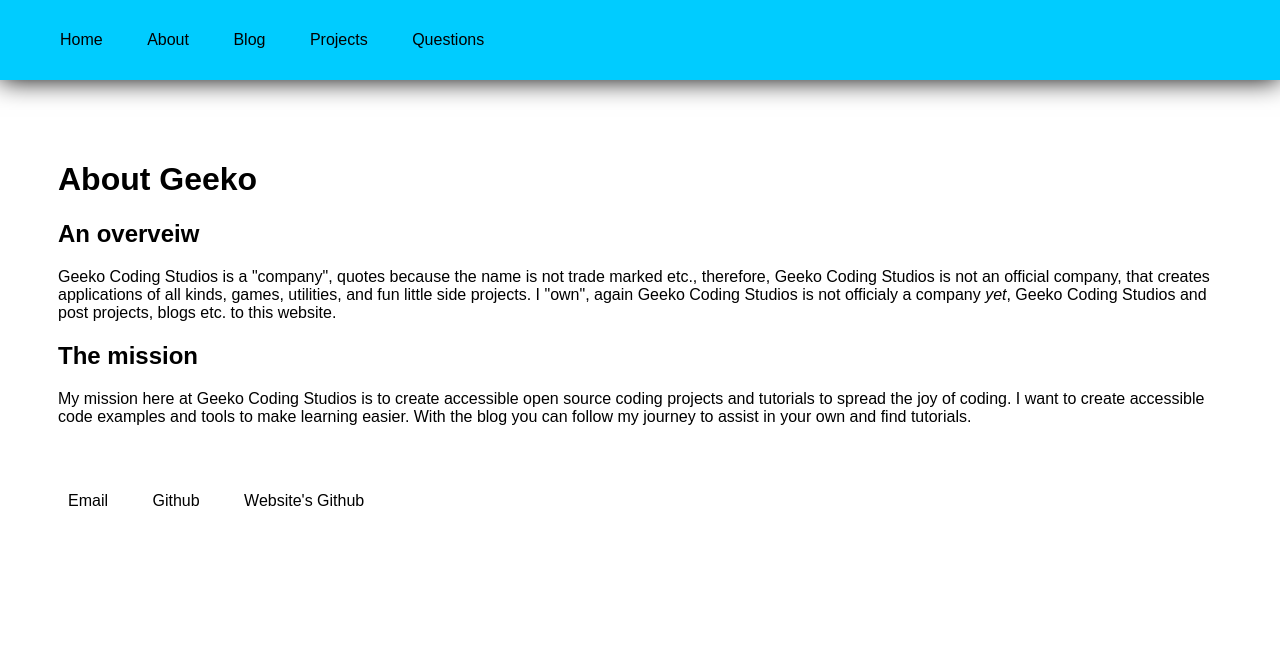
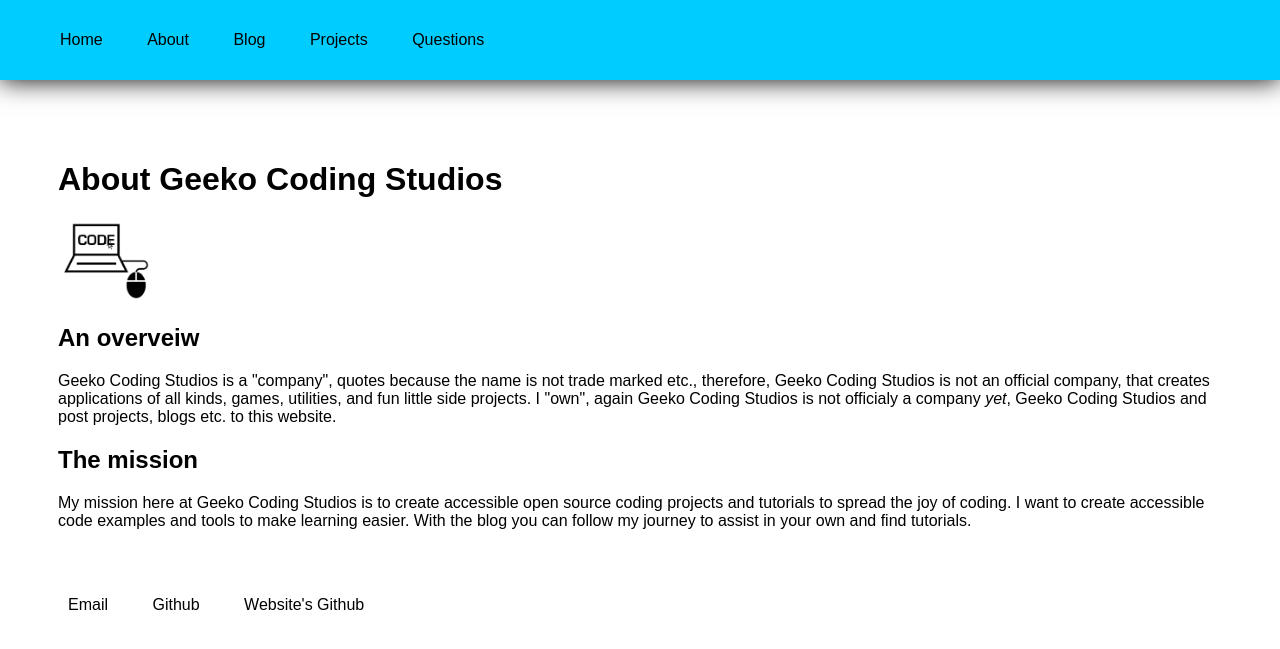
Before and after one commit to Geeko/geeko.github.io, a Jekyll site: the page built from about/index.html, in a window 1280 px wide. Shown: the top 649 px of the page. Built offline with Jekyll 4.4.1, drawn with Linux system fonts in a browser that asks for light colours.

Commit message:
Update index.html

```diff
--- a/about/index.html
+++ b/about/index.html
@@ -2,7 +2,9 @@
 layout: default
 title: About Geeko
 ---
-<h1>About Geeko</h1>
+<h1>About Geeko Coding Studios</h1>
+<img src="https://geeko.github.io/smallGeekoIcon.png" height="80px" alt="Geeko Coding Studios logo">
+
 <h2>An overveiw</h2>
 <p>		Geeko Coding Studios is a "company", quotes because the name is not trade marked etc., therefore, Geeko Coding Studios
  is not an official company, that creates applications of all kinds, games, utilities, and fun little side projects. I "own",
```
